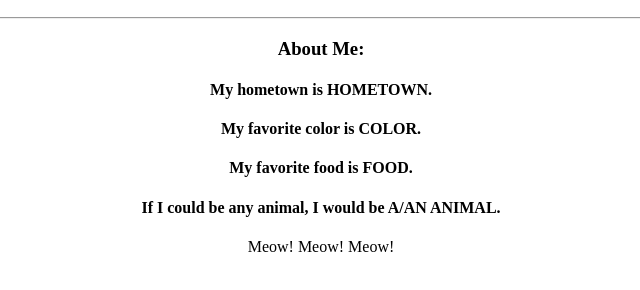
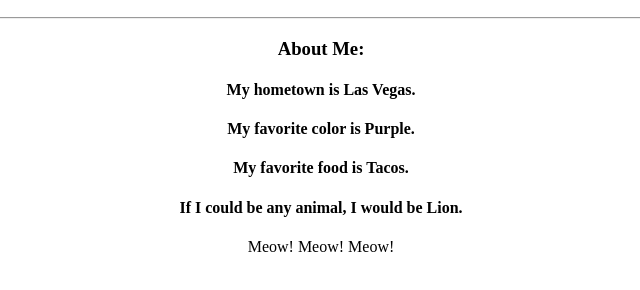
Before and after one commit to ajsotelo7/My-Second-Project, a plain HTML site: page index.html in a window 1280 px wide. Shown: the part 110-400 px from the top of the page, without its empty margins (319-959 px from the left). Drawn offline with Linux system fonts and the light colour scheme.

Commit message:
new version 3

```diff
--- a/index.html
+++ b/index.html
@@ -11,10 +11,10 @@
 				<h2>Software Developer</h2>
 				<hr>
 				<h3>About Me:</h3>
-					<h4>My hometown is HOMETOWN.</h4>
-					<h4>My favorite color is COLOR.</h4>
-					<h4>My favorite food is FOOD.</h4>
-					<h4>If I could be any animal, I would be A/AN ANIMAL.</h4>
+					<h4>My hometown is Las Vegas.</h4>
+					<h4>My favorite color is Purple.</h4>
+					<h4>My favorite food is Tacos.</h4>
+					<h4>If I could be any animal, I would be Lion.</h4>
                     <p>Meow! Meow! Meow!</p>
 			</div>
 		  </body>
```
